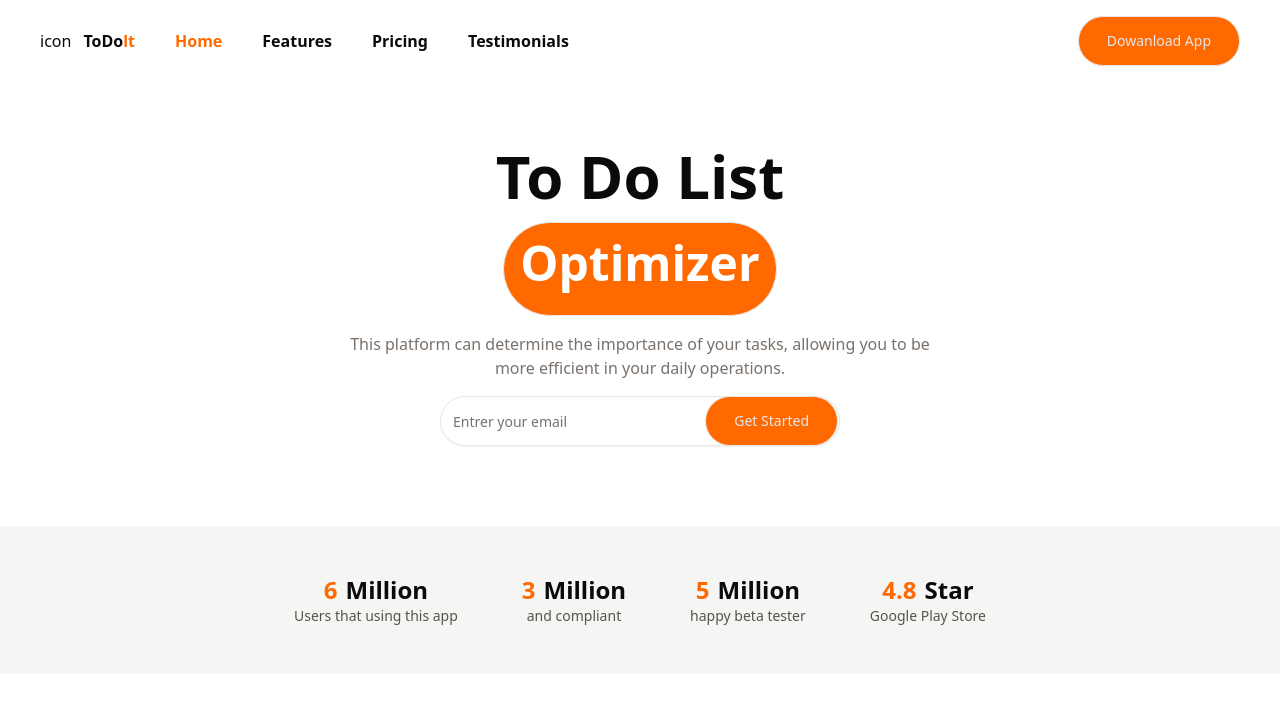
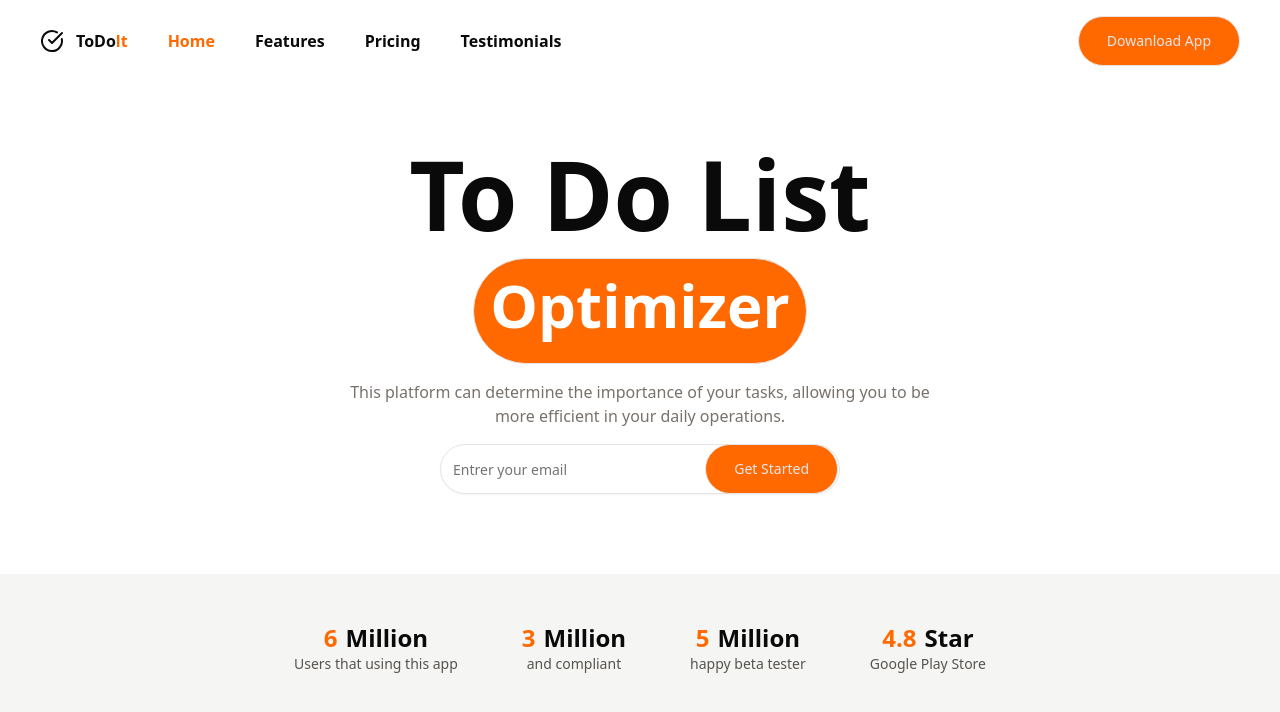
Before and after one commit to Ambdulghaffar/nextjs-todolist, a Next.js app: page / in a window 1280 px wide. Shown: the top 712 px of the page. Built offline with nearby package versions, Linux system fonts and the light colour scheme.

Commit message:
fix components

```diff
--- a/src/components/home/banner.tsx
+++ b/src/components/home/banner.tsx
@@ -5,8 +5,8 @@ import { Button } from "../ui/button";
 export default function Banner() {
   return (
     <div className="flex flex-col justify-center items-center my-20 space-y-4">
-      <p className="text-6xl capitalize font-bold">to do list</p>
-      <p className="border rounded-full px-4 pt-4 pb-7 bg-orange-500 text-5xl text-white font-bold capitalize">
+      <p className="text-8xl capitalize font-bold">to do list</p>
+      <p className="border rounded-full px-4 pt-4 pb-7 bg-orange-500 text-6xl text-white font-bold capitalize">
         optimizer
       </p>
       <p className="text-stone-500 text-center">
--- a/src/components/home/navbar-home.tsx
+++ b/src/components/home/navbar-home.tsx
@@ -1,6 +1,7 @@
 import Link from "next/link";
 import React from "react";
 import { Button } from "../ui/button";
+import { CheckCircle } from "lucide-react";
 
 export default function NavbarHome() {
 
@@ -16,7 +17,7 @@ export default function NavbarHome() {
       <div className="flex justify-between items-center ">
         <div className="flex items-center gap-10">
           <div className="flex items-center gap-3">
-            <p>icon</p>
+            <CheckCircle/>
             <p className="font-bold">ToDo<span className="text-orange-500">lt</span></p>
           </div>
           {linkData.map((link,index)=>(
```
Also changed, not shown: 1 other file (tests, documents, lock files or other folders).
